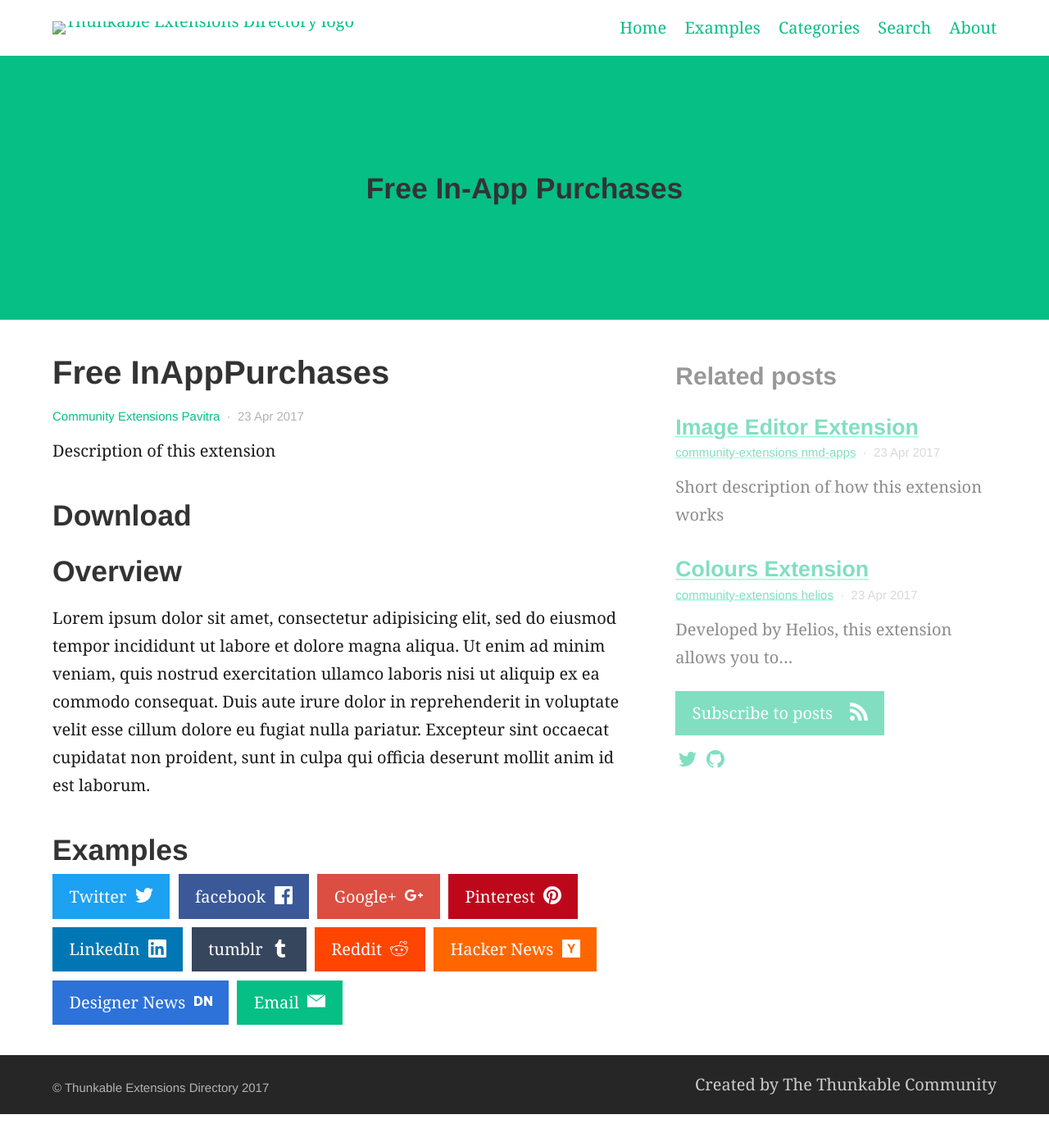
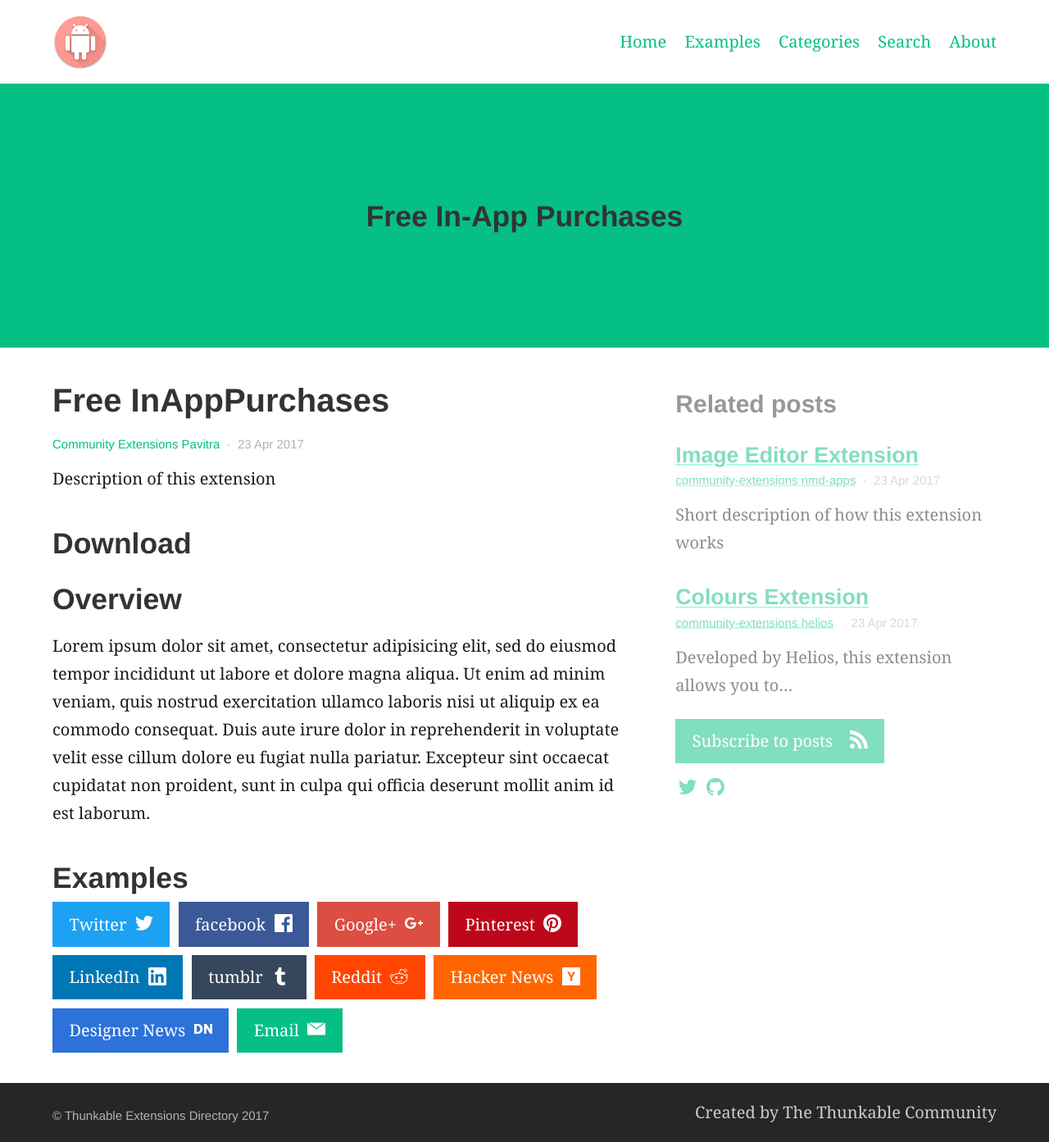
Before and after one commit to domhnallohanlon/thunkable_extensions, a Jekyll site: the page built from _posts/2017-04-23-free-iap.md, in a window 1280 px wide. Shown: the whole page at 82% size. Built offline with Jekyll 4.4.1, drawn with Linux system fonts in a browser that asks for light colours; before the commit the page ends 1359 px from its top, so only the background shows below that.

Commit message:
reinstated original _posts folder

```diff
--- a/_config.yml
+++ b/_config.yml
@@ -17,6 +17,7 @@ exclude:
 - Gemfile
 - Gemfile.lock
 - alembic-jekyll-theme.gemspec
+- demo/*
 
 # 2. Installed Gems
 gems:
@@ -82,13 +83,13 @@ defaults:
 # 7. Site settings
 encoding: utf-8 # Make sure the encoding is right
 title: "Thunkable Extensions Directory" # Site name or title, also used in jekyll-seo-tag
-logo: "logo.png" # Site logo, also used in jekyll-seo-tag
+logo: "/assets/logo.png" # Site logo, also used in jekyll-seo-tag
 description: "This directory is developed and maintained by members of the Thunkable Community. We show you how to add extensions to your Thunkable apps and showcase some examples of extensions in action" # Site description and default description, also used in jekyll-seo-tag
 url: "/thunkable_extensions" # Site url, also used in jekyll-seo-tag
 repo: "https://github.com/domhnallohanlon/thunkable_extensions"
 email: "hello@thunkable.com"
 #disqus: "alembic-1"
-avatarurl: "logo.png" # Uses avatars for favicons to get multple sites, eg Gravatar, Twitter, GitHub
+avatarurl: "/assets/logo.png" # Uses avatars for favicons to get multple sites, eg Gravatar, Twitter, GitHub
 
 # 8. Site navigation
 navigation_header:
```
Also changed, not shown: _posts/2017-04-23-colours-extension.md (renamed from demo/_posts/2017-04-23-colours-extension.md), _posts/2017-04-23-free-iap.md (renamed from demo/_posts/2017-04-23-free-iap.md), _posts/2017-04-23-image-editor-extension.md (renamed from demo/_posts/2017-04-23-image-editor-extension.md), assets/logo.png (renamed from logo.png), demo/_posts/2016-08-27-example-post-one.md (renamed from _posts-ignore/2016-08-27-example-post-one.md), demo/_posts/2016-08-28-example-post-two.md (renamed from _posts-ignore/2016-08-28-example-post-two.md), demo/_posts/2016-08-29-example-post-three.md (renamed from _posts-ignore/2016-08-29-example-post-three.md), 4 other files.
